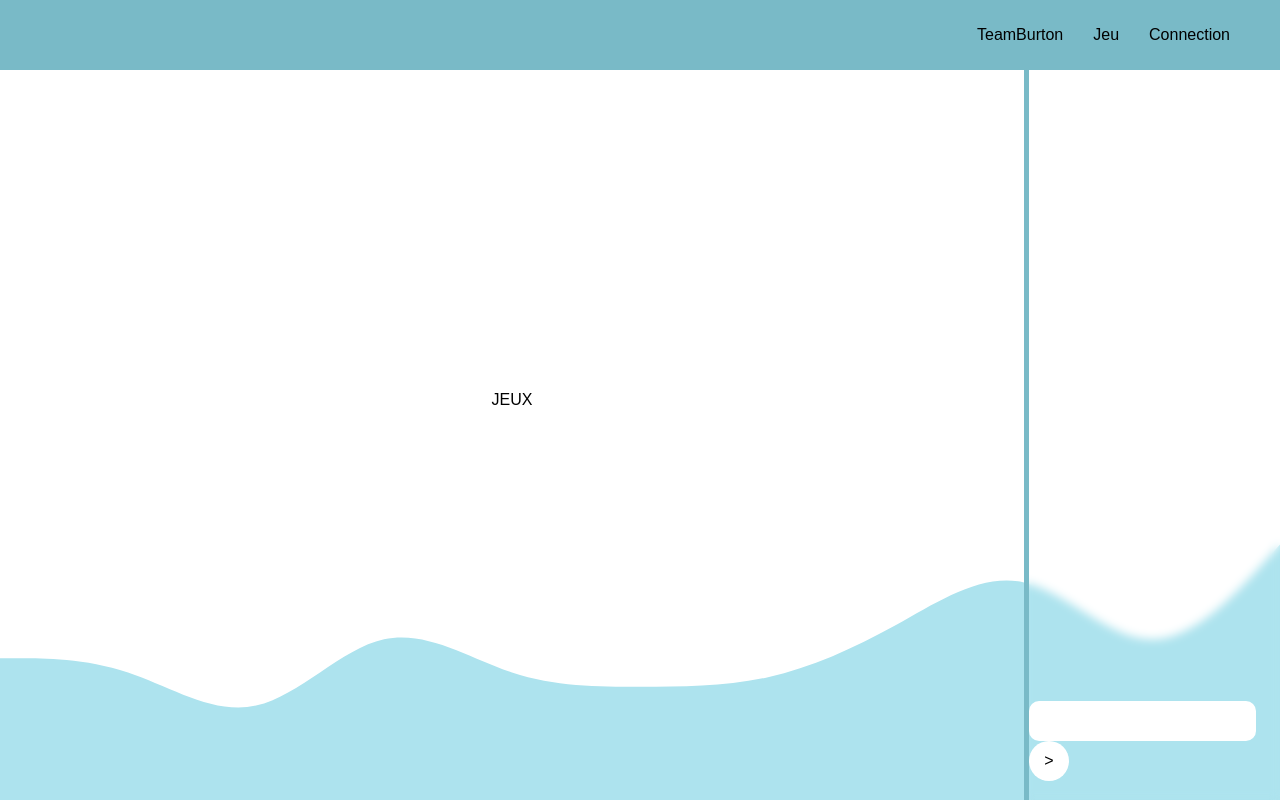
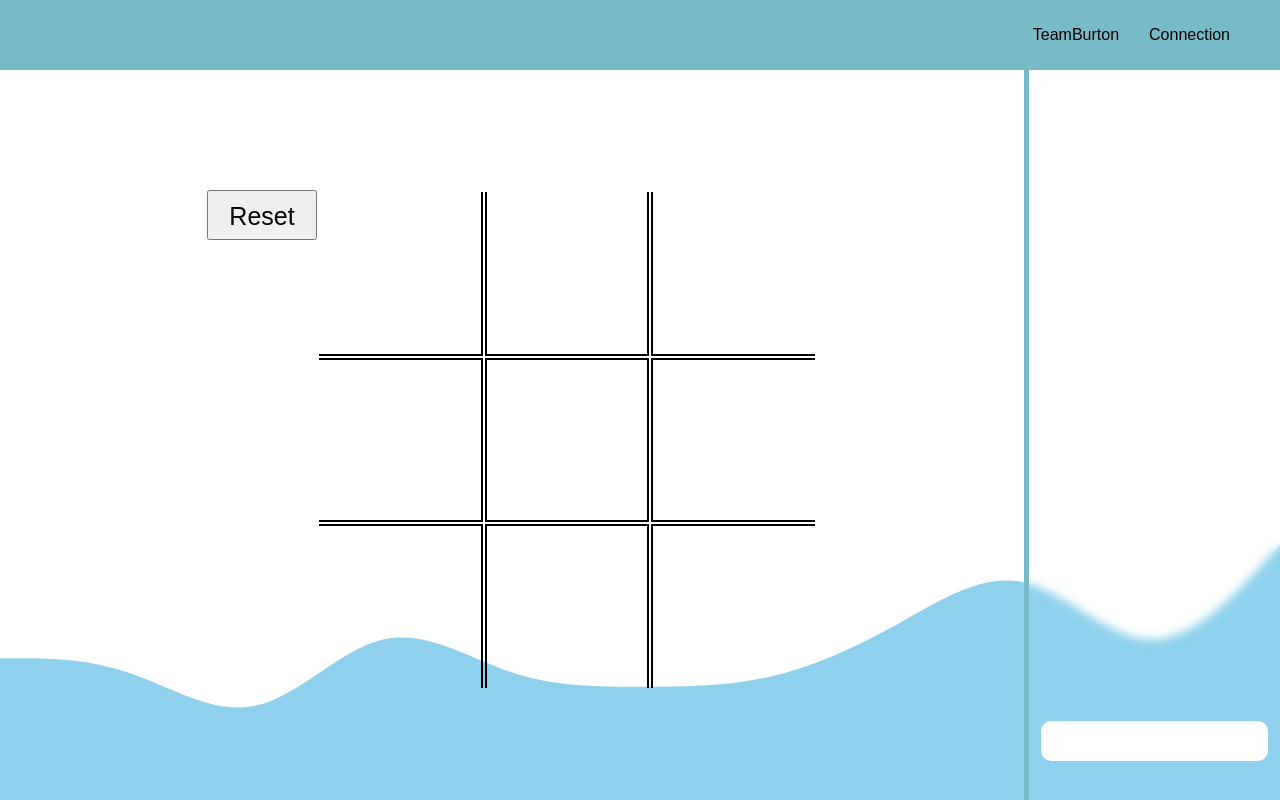
Before and after one commit to IIM-Creative-Technology/Node.js-A2.2-TeamBurton, a plain HTML site: page frontend/index.html in a window 1280 px wide. Drawn offline with nearby package versions, Linux system fonts and the light colour scheme; no server answers.

Commit message:
:lipstick: connect jeu and index

```diff
--- a/frontend/index.html
+++ b/frontend/index.html
@@ -5,21 +5,41 @@
     <meta http-equiv="X-UA-Compatible" content="IE=edge">
     <meta name="viewport" content="width=device-width, initial-scale=1.0">
     <link rel="stylesheet" href="style.css">
+    <link rel="stylesheet" href="tic-tac-toe.css">
     <title>Document</title>
 </head>
 <body>
 
     <header>
         <nav class="menu">
-            <li><a href="#">TeamBurton</a></li>
-            <li><a href="#">Jeu</a></li>
+            <li>TeamBurton</li>
             <li><a href="login.html">Connection</a></li>
         </nav>
     </header>
     <main>
 
         <div class="gauche">
-            JEUX
+            <div class="jeu">
+                <button id="reset">Reset</button>
+                <table>
+                    <tr>
+                        <td id='0'></td>
+                        <td id='1'></td>
+                        <td id='2'></td>
+                    </tr>
+                    <tr>
+                        <td id='3'></td>
+                        <td id='4'></td>
+                        <td id='5'></td>
+                    </tr>
+                    <tr>
+                        <td id='6'></td>
+                        <td id='7'></td>
+                        <td id='8'></td>
+                    </tr>
+                </table>
+
+            </div>
         </div>
 
         <div class="droite">
@@ -31,7 +51,6 @@
 
               <form action="" id="form">
                 <input id="ecrire" autocomplete="off" />
-                <input type="submit" value=">" id="send">
               </form>
 
             </div>
@@ -39,10 +58,14 @@
 
     </main>
 
-    <svg xmlns="http://www.w3.org/2000/svg" viewBox="0 0 1440 320"><path fill="#ade3ee" fill-opacity="1" d="M0,160L24,160C48,160,96,160,144,176C192,192,240,224,288,213.3C336,203,384,149,432,138.7C480,128,528,160,576,176C624,192,672,192,720,192C768,192,816,192,864,181.3C912,171,960,149,1008,122.7C1056,96,1104,64,1152,74.7C1200,85,1248,139,1296,138.7C1344,139,1392,85,1416,58.7L1440,32L1440,320L1416,320C1392,320,1344,320,1296,320C1248,320,1200,320,1152,320C1104,320,1056,320,1008,320C960,320,912,320,864,320C816,320,768,320,720,320C672,320,624,320,576,320C528,320,480,320,432,320C384,320,336,320,288,320C240,320,192,320,144,320C96,320,48,320,24,320L0,320Z"></path></svg>
+    <svg xmlns="http://www.w3.org/2000/svg" viewBox="0 0 1440 320"><path fill="#8fd1ec" fill-opacity="1" d="M0,160L24,160C48,160,96,160,144,176C192,192,240,224,288,213.3C336,203,384,149,432,138.7C480,128,528,160,576,176C624,192,672,192,720,192C768,192,816,192,864,181.3C912,171,960,149,1008,122.7C1056,96,1104,64,1152,74.7C1200,85,1248,139,1296,138.7C1344,139,1392,85,1416,58.7L1440,32L1440,320L1416,320C1392,320,1344,320,1296,320C1248,320,1200,320,1152,320C1104,320,1056,320,1008,320C960,320,912,320,864,320C816,320,768,320,720,320C672,320,624,320,576,320C528,320,480,320,432,320C384,320,336,320,288,320C240,320,192,320,144,320C96,320,48,320,24,320L0,320Z"></path></svg>
 
     <script src="http://code.jquery.com/jquery-1.11.1.js"></script>
     <script src="http://127.0.0.1:3000/socket.io/socket.io.js"></script>
     <script src="script.js"></script>
+    <script src="https://code.jquery.com/jquery-3.3.1.min.js"></script>
+
+    <script src="http://127.0.0.1:4000/socket.io/socket.io.js"></script>
+    <script src="tic-tac-toe.js"></script>
 </body>
 </html>
--- a/frontend/main.js
+++ b/frontend/main.js
@@ -84,4 +84,5 @@ if (delButton !== null) {
 function messageDisplay(data) {
     const resultMessage = document.getElementById('result-message')
     resultMessage.innerText = data.message
+    data.message === 'Connexion réussie !' ? window.location = 'index.html' : console.log(data.message)
 }
--- a/frontend/script.js
+++ b/frontend/script.js
@@ -50,3 +50,6 @@ socket.on('message', (message) => {
 
 
   });
+
+
+console.log(data)
--- a/frontend/style.css
+++ b/frontend/style.css
@@ -97,12 +97,10 @@ header {
     position: fixed;
     width: 100%;
     height: 50px;
-    background-color: #79bac7;
     z-index: 2;
 }
 
 .menu {
-    position: sticky;
     top: 0;
     height: 70px;
     width: 100%;
@@ -157,6 +155,13 @@ main {
     overflow: auto;
 }
 
+.jeu {
+    margin-top: 80px;
+    place-self: center;
+    display: flex;
+    flex-wrap: wrap;
+}
+
 .msg {
     gap: 10px;
     display: flex;
@@ -189,11 +194,3 @@ main {
     background-color: #fff;
     border-radius: 10px;
 }
-#send {
-    width: 40px;
-    height: 40px;
-    padding: 10px;
-    border: none;
-    background-color: #fff;
-    border-radius: 50%;
-}
--- a/frontend/tic-tac-toe.css
+++ b/frontend/tic-tac-toe.css
@@ -1,15 +1,11 @@
-body {
-    text-align: center;
-}
 button {
-    width: 200px;
-    height: 100px;
-    font-size: 50px;
-    margin-top: 20px;
+    font-size: 25px;
+    height: 50px;
+    padding: 10px 20px;
 }
 table {
-    width: 800px;
-    height: 800px;
+    width: 500px;
+    height: 500px;
     margin: auto;
 }
 table td {
```
